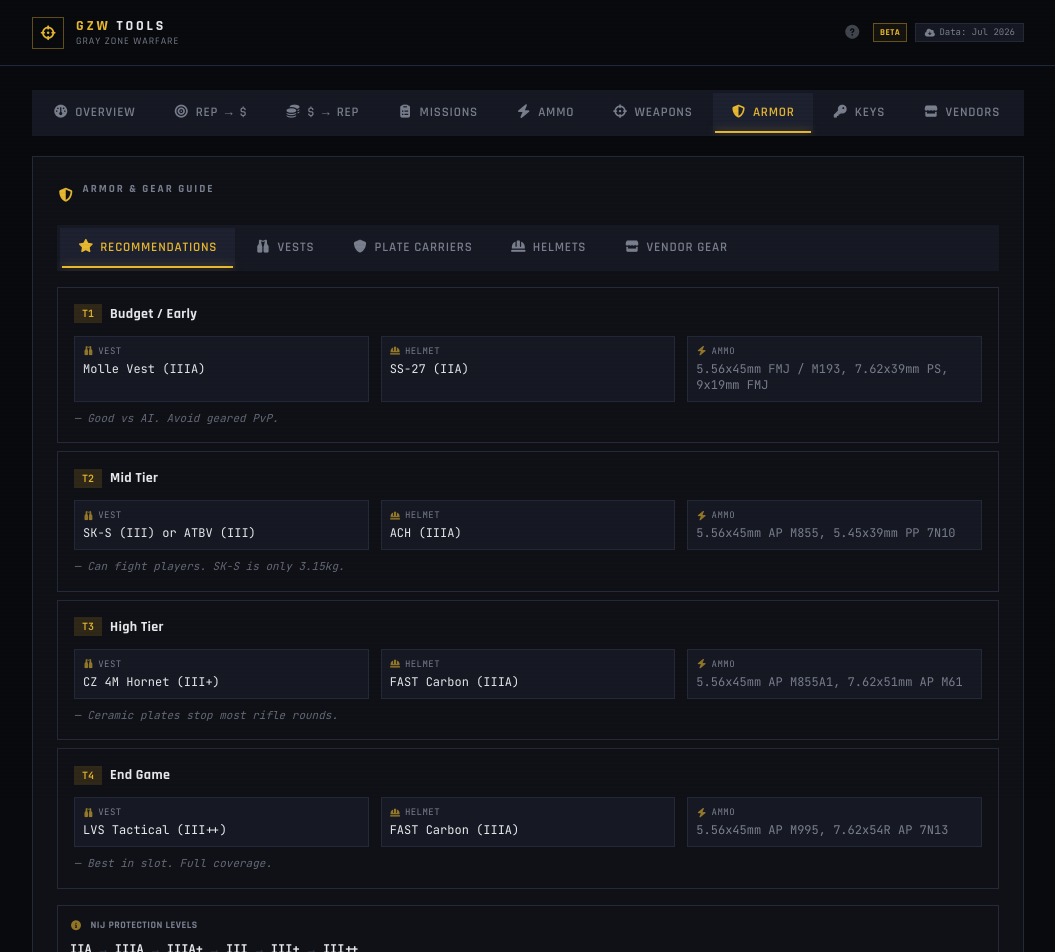
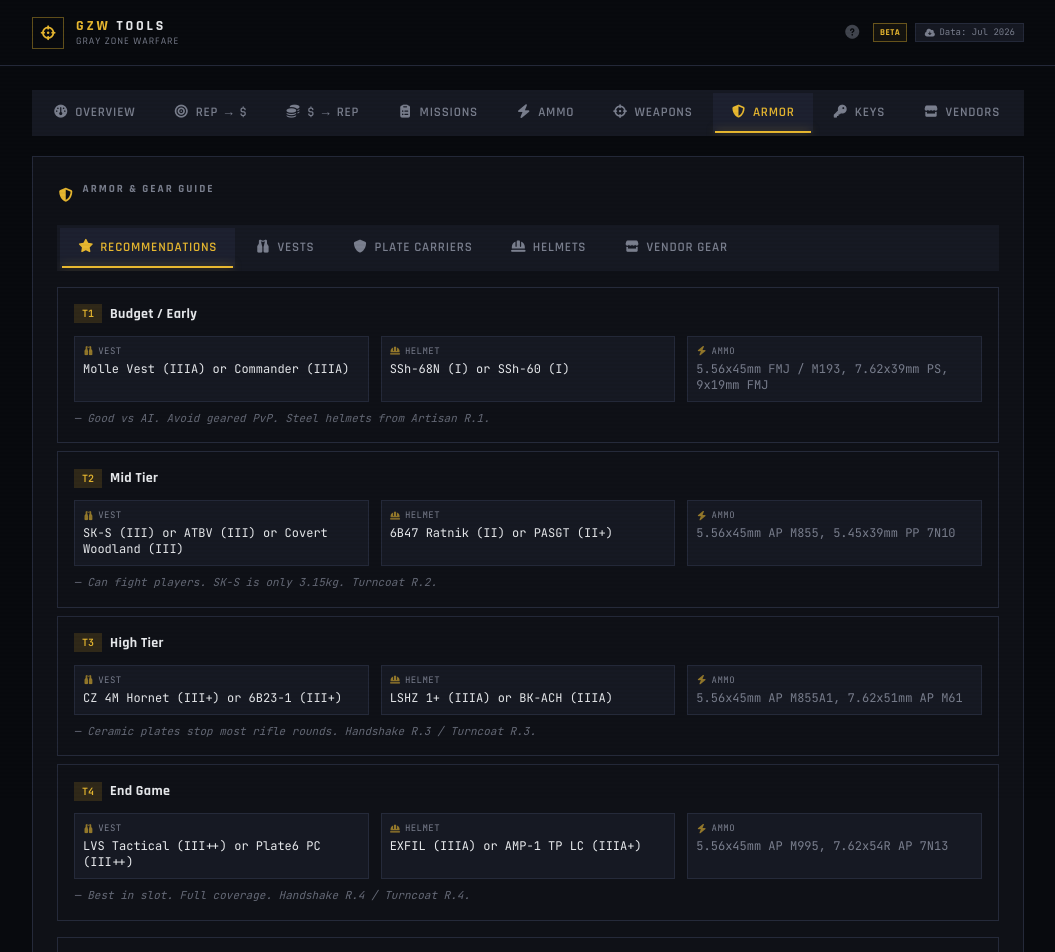
Before and after one commit to ZoniBoy00/gzw-tools, a React (Vite) app: page /armor in a window 1280 px wide. Shown: the top 952 px of the page, without its empty margins (112-1167 px from the left). Built offline with nearby package versions, Linux system fonts and the light colour scheme.

Commit message:
feat: päivitä recommendations ja vendor gear vastaamaan uusinta armor-dataa

```diff
--- a/src/data/armor.ts
+++ b/src/data/armor.ts
@@ -13,16 +13,16 @@ export const MATERIAL_RANK: Record<string, { rank: number; desc: string; color:
   Ceramic: { rank: 4, desc: 'Best, brittle', color: 'text-red-400' },
 };
 export const RECOMMENDATIONS: GearRecommendation[] = [
-  { tier: 'T1', label: 'Budget / Early', vest: 'Molle Vest (IIIA)', helmet: 'SS-27 (IIA)', ammo: ['5.56x45mm FMJ / M193', '7.62x39mm PS', '9x19mm FMJ'], notes: 'Good vs AI. Avoid geared PvP.' },
-  { tier: 'T2', label: 'Mid Tier', vest: 'SK-S (III) or ATBV (III)', helmet: 'ACH (IIIA)', ammo: ['5.56x45mm AP M855', '5.45x39mm PP 7N10'], notes: 'Can fight players. SK-S is only 3.15kg.' },
-  { tier: 'T3', label: 'High Tier', vest: 'CZ 4M Hornet (III+)', helmet: 'FAST Carbon (IIIA)', ammo: ['5.56x45mm AP M855A1', '7.62x51mm AP M61'], notes: 'Ceramic plates stop most rifle rounds.' },
-  { tier: 'T4', label: 'End Game', vest: 'LVS Tactical (III++)', helmet: 'FAST Carbon (IIIA)', ammo: ['5.56x45mm AP M995', '7.62x54R AP 7N13'], notes: 'Best in slot. Full coverage.' },
+  { tier: 'T1', label: 'Budget / Early', vest: 'Molle Vest (IIIA) or Commander (IIIA)', helmet: 'SSh-68N (I) or SSh-60 (I)', ammo: ['5.56x45mm FMJ / M193', '7.62x39mm PS', '9x19mm FMJ'], notes: 'Good vs AI. Avoid geared PvP. Steel helmets from Artisan R.1.' },
+  { tier: 'T2', label: 'Mid Tier', vest: 'SK-S (III) or ATBV (III) or Covert Woodland (III)', helmet: '6B47 Ratnik (II) or PASGT (II+)', ammo: ['5.56x45mm AP M855', '5.45x39mm PP 7N10'], notes: 'Can fight players. SK-S is only 3.15kg. Turncoat R.2.' },
+  { tier: 'T3', label: 'High Tier', vest: 'CZ 4M Hornet (III+) or 6B23-1 (III+)', helmet: 'LSHZ 1+ (IIIA) or BK-ACH (IIIA)', ammo: ['5.56x45mm AP M855A1', '7.62x51mm AP M61'], notes: 'Ceramic plates stop most rifle rounds. Handshake R.3 / Turncoat R.3.' },
+  { tier: 'T4', label: 'End Game', vest: 'LVS Tactical (III++) or Plate6 PC (III++)', helmet: 'EXFIL (IIIA) or AMP-1 TP LC (IIIA+)', ammo: ['5.56x45mm AP M995', '7.62x54R AP 7N13'], notes: 'Best in slot. Full coverage. Handshake R.4 / Turncoat R.4.' },
 ];
 export const VENDOR_GEAR = [
-  { vendor: 'Handshake', rep: 1, items: 'Commander IIIA, LVS Overt IIIA+' },
-  { vendor: 'Handshake', rep: 2, items: 'Covert Woodland III, LVS Tactical III, MICH IIA helmet' },
-  { vendor: 'Handshake', rep: 3, items: 'CZ 4M Hornet Green III+' },
-  { vendor: 'Handshake', rep: 4, items: 'LVS Tactical Multicam III++' },
+  { vendor: 'Handshake', rep: 1, items: 'Commander IIIA vest, LVS Overt IIIA+ vest, Specter IIIA PC, CGPC3 TQS IIIA PC, Modular Operator Carrier Gen II IIIA PC' },
+  { vendor: 'Handshake', rep: 2, items: 'CZ VIP III vest, Covert Woodland III vest, LVS Tactical RG III vest, PASGT II+ helmet, Mich TC-2000 IIIA helmet, MICH LC IIIA helmet, Chest Rig 901 Elite 4 III PC, LCS Sentry III PC' },
+  { vendor: 'Handshake', rep: 3, items: 'CZ 4M Hornet Green III+ vest, MICH TC-2002 IIIA helmet, BK-ACH IIIA helmet, BK-ACH-HC IIIA helmet, Recon PC III+ PC' },
+  { vendor: 'Handshake', rep: 4, items: 'LVS Tactical Multicam III++ vest, EXFIL IIIA helmet, FAST MT IIIA helmet, AMP-1 TP LC IIIA+ helmet, Plate6 III++ PC, LBT-6094 G3v2 III++ PC' },
   { vendor: 'Gunny', rep: 1, items: '9x19mm FMJ/HP, 5.56x45mm FMJ' },
   { vendor: 'Gunny', rep: 2, items: '5.56x45mm M193/M855, 5.45x39mm FMJ, 7.62x39mm PS, 9x19mm Xtreme Pen' },
   { vendor: 'Gunny', rep: 3, items: '5.56x45mm M855A1, 5.45x39mm BP, 7.62x39mm BP, .300 AAC AP, 7.62x51mm M61, 9x19mm Libra Snail' },
@@ -30,8 +30,11 @@ export const VENDOR_GEAR = [
   { vendor: 'Lab Rat', rep: 2, items: 'EPO V2, ORI-12 V2, Meloxicam, Combat Tourniquet, Activated Charcoal' },
   { vendor: 'Lab Rat', rep: 3, items: 'Large Blood Bag, Fenethylline, Strychnine' },
   { vendor: 'Lab Rat', rep: 4, items: 'HpR 3-S, Combat Medic Pack' },
-  { vendor: 'Artisan', rep: 1, items: 'Molle Vest IIIA, SS-27 IIA helmet' },
-  { vendor: 'Turncoat', rep: 2, items: 'SK-S III, ATBV III, ACH IIIA helmet' },
-  { vendor: 'Turncoat', rep: 3, items: '6B23-1 III+ steel vest' },
-  { vendor: 'Banshee', rep: 2, items: 'FAST Carbon IIIA helmet' },
+  { vendor: 'Artisan', rep: 1, items: 'Molle Vest IIIA, SSh-68N I helmet, TYPE 66 I helmet, SSh-60 I helmet' },
+  { vendor: 'Turncoat', rep: 1, items: '6B47 Ratnik II helmet' },
+  { vendor: 'Turncoat', rep: 2, items: 'SK-S III vest, ATBV III vest, Pantsir 2.0 III PC' },
+  { vendor: 'Turncoat', rep: 3, items: '6B23-1 Flora III+ vest, LSHZ 1+ IIIA helmet' },
+  { vendor: 'Turncoat', rep: 4, items: 'Phantom Type 2 III++ PC' },
+  { vendor: 'Banshee', rep: 2, items: 'FAST XP HC IIIA helmet (loot)' },
+  { vendor: 'Vulture', rep: 1, items: 'Assorted loot-bought gear' },
 ];
```
